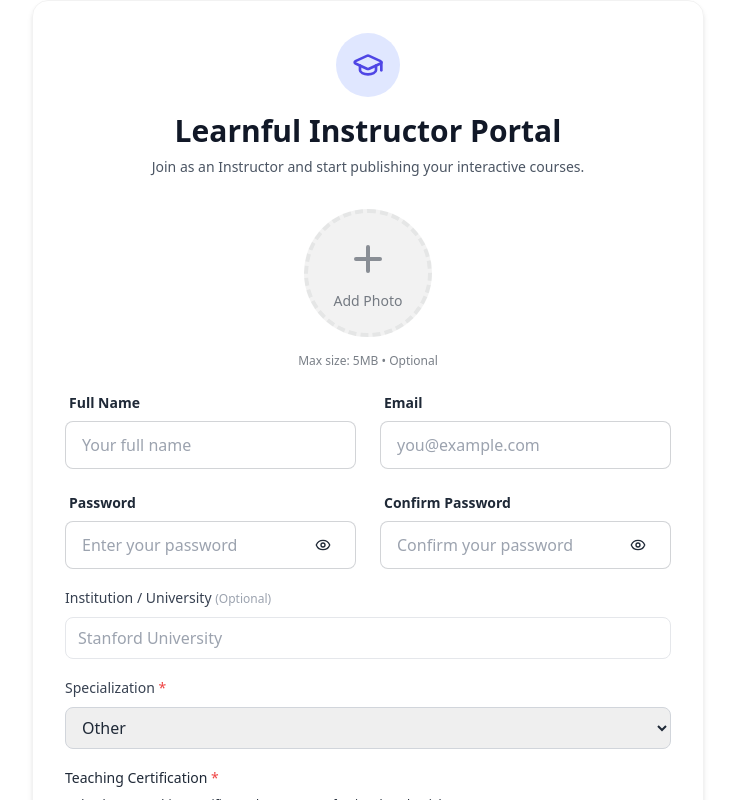
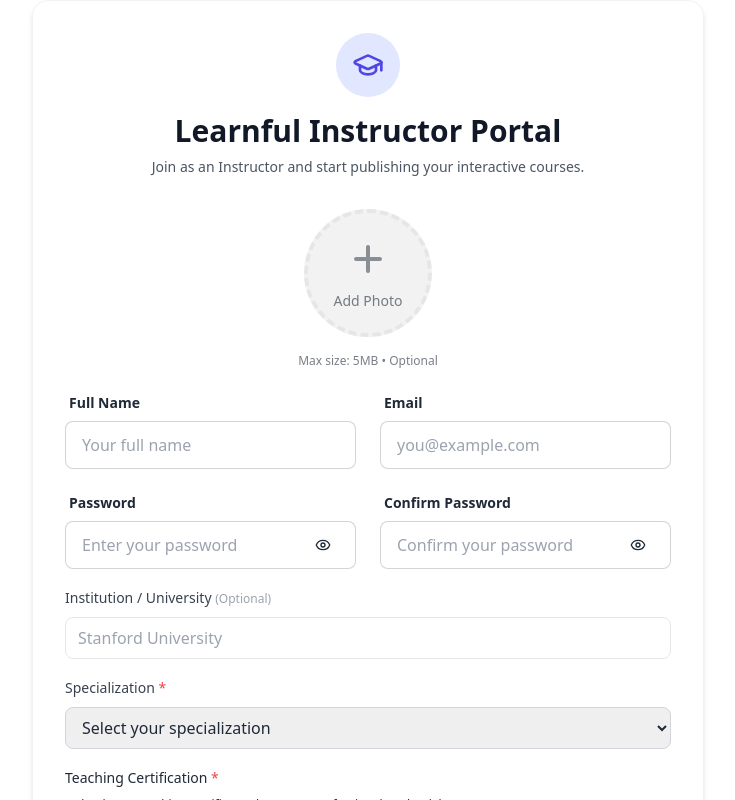
Before and after one commit to sayedpalestine7/MindQuest, a React (Vite) app in the folder frontend/: page /teacher/signup in a window 1280 px wide. Shown: the top 800 px of the page, without its empty margins (272-1007 px from the left). Built offline with nearby package versions, Linux system fonts and the light colour scheme.

Commit message:
add motion to edit profile modals

```diff
--- a/frontend/src/components/profiles/student/EditProfileModal.jsx
+++ b/frontend/src/components/profiles/student/EditProfileModal.jsx
@@ -1,5 +1,5 @@
 import ProfileImageUpload from '../../signUp/ProfileImageUpload.jsx'
-
+import { motion } from 'framer-motion'
 export default function EditProfileModal({ editForm, setEditForm, onCancel, onSave }) {
   const handleImageChange = (e) => {
     const file = e.target.files?.[0]
@@ -21,6 +21,13 @@
   }
 
   return (
+    <motion.div
+            className="fixed inset-0 flex items-center justify-center z-50"
+        initial={{ opacity: 0 }}
+        animate={{ opacity: 1 }}
+        exit={{ opacity: 0 }}
+        transition={{ duration: 0.3 }}
+        >
     <div className="fixed inset-0 bg-black/40 flex items-center justify-center z-50">
       <div className="bg-white rounded-xl shadow-lg p-6 w-full max-w-md space-y-5">
         <h3 className="text-2xl font-bold">Edit Profile</h3>
@@ -65,5 +72,6 @@
         </div>
       </div>
     </div>
+    </motion.div>
   )
 }
--- a/frontend/src/components/profiles/teacher/EditProfileDialog.jsx
+++ b/frontend/src/components/profiles/teacher/EditProfileDialog.jsx
@@ -1,4 +1,5 @@
 import ProfileImageUpload from "../../signUp/ProfileImageUpload.jsx"
+import { motion } from "framer-motion"
 
 export default function EditProfileDialog({ open, onClose, profileData, setProfileData }) {
   if (!open) return null
@@ -30,6 +31,13 @@
   }
 
   return (
+    <motion.div
+        className="fixed inset-0 flex items-center justify-center z-50"
+        initial={{ opacity: 0 }}
+        animate={{ opacity: 1 }}
+        exit={{ opacity: 0 }}
+        transition={{ duration: 0.3 }}
+    >
     <div className="fixed inset-0 bg-black/40 flex items-center justify-center z-50">
       <div className="bg-white rounded-xl shadow-lg p-6 w-full max-w-md space-y-5">
         <h3 className="text-2xl font-bold">Edit Profile</h3>
@@ -109,5 +117,6 @@
         </div>
       </div>
     </div>
+    </motion.div>
   )
 }
--- a/frontend/src/components/signUp/SpecializationSelect.jsx
+++ b/frontend/src/components/signUp/SpecializationSelect.jsx
@@ -1,9 +1,10 @@
 import React, { useState, useEffect } from "react";
 
 function SpecializationSelect({ formData, setFormData, specializations }) {
-  const [customSpec, setCustomSpec] = useState(formData.customSpecialization || "");
+  const [customSpec, setCustomSpec] = useState(
+    formData.customSpecialization || ""
+  );
 
-  // Update local state if formData.customSpecialization changes
   // Sync local state with formData
   useEffect(() => {
     setCustomSpec(formData.customSpecialization || "");
@@ -32,17 +33,26 @@
 
       <select
         id="specialization"
-        value={specializations.includes(formData.specialization) ? formData.specialization : "Other"}
+        value={
+          formData.specialization && specializations.includes(formData.specialization)
+            ? formData.specialization
+            : formData.specialization === "Other"
+            ? "Other"
+            : ""
+        }
         onChange={handleChange}
         className="w-full px-3 py-2 border rounded-lg text-gray-800 focus:outline-none focus:ring-2 focus:ring-blue-500 border-gray-300 transition-all duration-200"
       >
-        <option value="">Select your specialization</option>
+        <option value="">Select your specialization</option> {/* Empty default */}
         {specializations.map((spec) => (
-          <option key={spec} value={spec}>{spec}</option>
+          <option key={spec} value={spec}>
+            {spec}
+          </option>
         ))}
         <option value="Other">Other</option>
       </select>
 
+      {/* Show text input if “Other” is selected */}
       {formData.specialization === "Other" && (
         <input
           type="text"
--- a/frontend/src/pages/TeacherSignUp.jsx
+++ b/frontend/src/pages/TeacherSignUp.jsx
@@ -42,7 +42,6 @@
         "Cybersecurity",
         "Cloud Computing",
         "DevOps",
-        "Other",
     ]
     const handleSubmit = (e) => {
         e.preventDefault();
```
